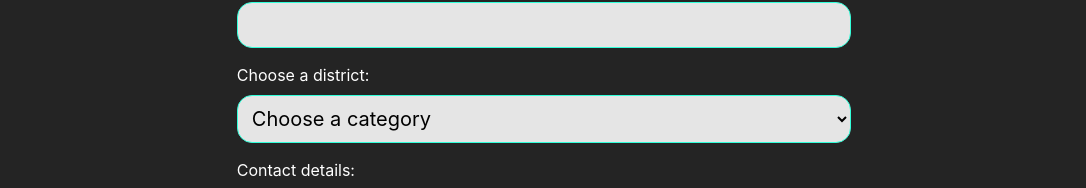
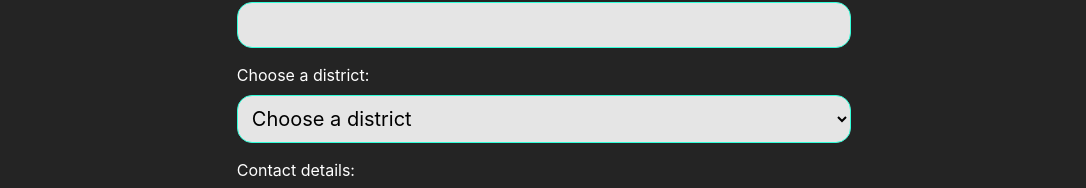
Before and after one commit to Da-vinia/BSound-client, a React (Vite) app: page /add in a window 1280 px wide. Shown: the part 739-927 px from the top of the page, without its empty margins (96-1182 px from the left). Built offline with nearby package versions, Linux system fonts and the light colour scheme; a web font is replaced by a local one.

Commit message:
change API URL

```diff
--- a/src/pages/AddProductPage.jsx
+++ b/src/pages/AddProductPage.jsx
@@ -242,7 +242,7 @@ const handleImage = (e) => {
                     value={locationDistrict}
                     onChange={(e) => setLocationDistrict(e.target.value)}
                 >
-                <option value="">Choose a category</option>
+                <option value="">Choose a district</option>
                 <option value="Mitte">Mitte</option>
                 <option value="Friedrichshain-Kreuzberg">Friedrichshain-Kreuzberg</option>
                 <option value="Pankow">Pankow</option>
```
